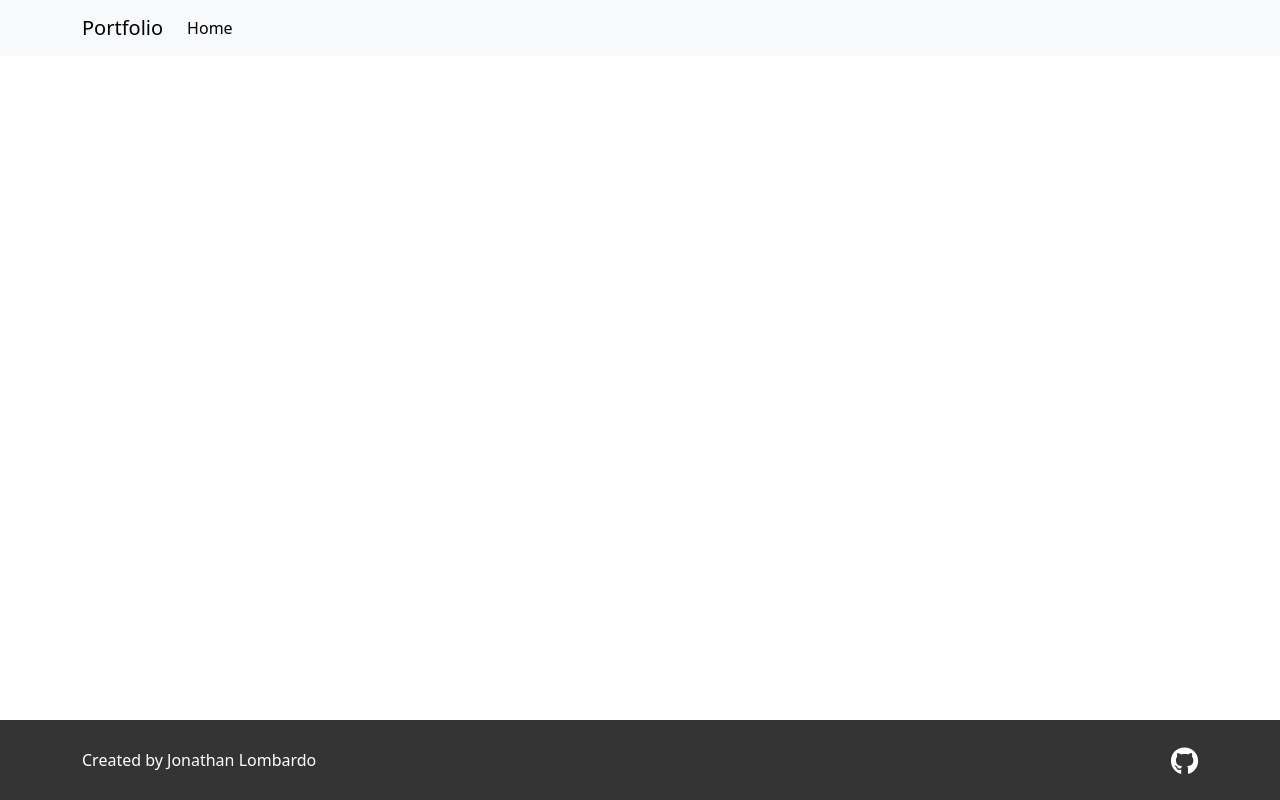
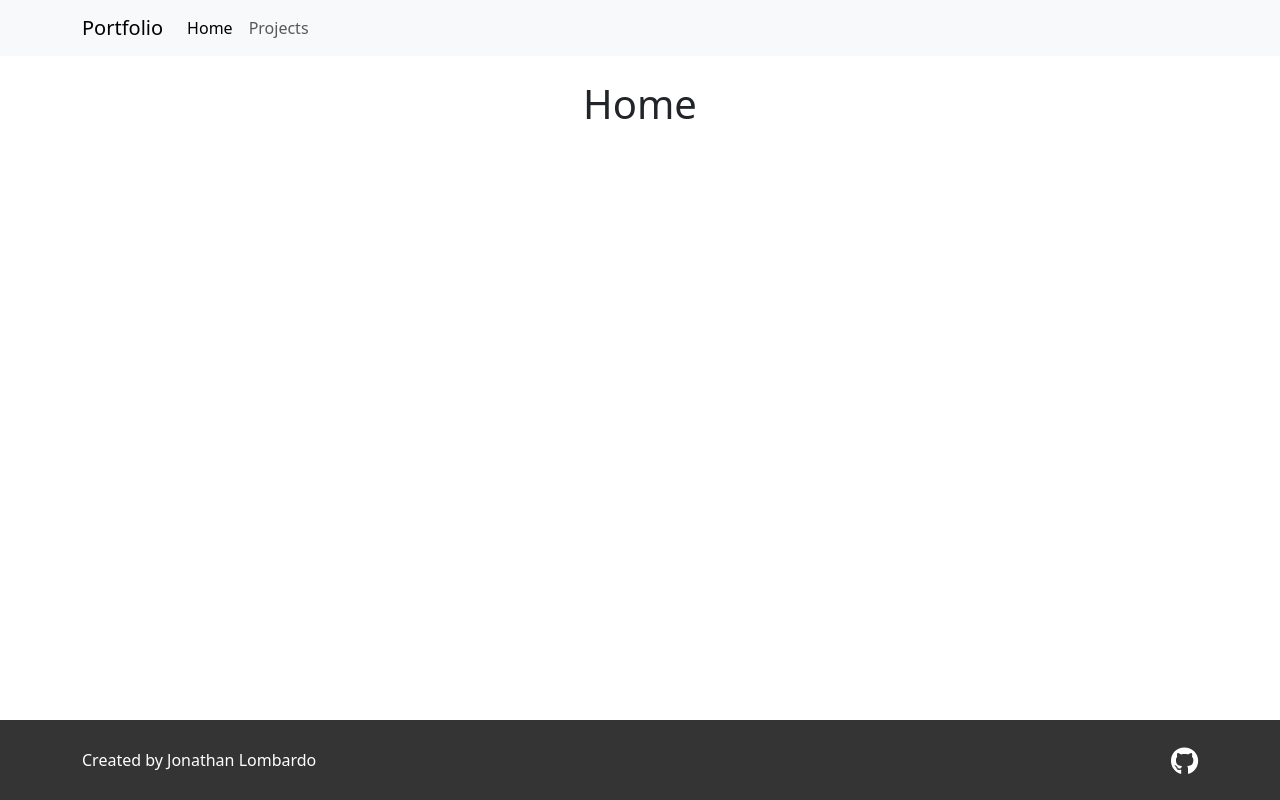
Before and after one commit to jonathanlombardo/vite-boolfolio, a Vue app: page / in a window 1280 px wide. Built offline with nearby package versions, Linux system fonts and the light colour scheme.

Commit message:
add home and navigation

```diff
--- a/src/components/AppHeader.vue
+++ b/src/components/AppHeader.vue
@@ -22,7 +22,10 @@ export default {
         <div class="collapse navbar-collapse" id="navbarSupportedContent">
           <ul class="navbar-nav me-auto mb-2 mb-lg-0">
             <li class="nav-item">
-              <a class="nav-link active" aria-current="page" :href="config.homeUrl">Home</a>
+              <router-link :class="['nav-link', { active: this.$route.name == 'home' }]" aria-current="page" :to="{ name: 'home' }">Home</router-link>
+            </li>
+            <li class="nav-item">
+              <router-link :class="['nav-link', { active: this.$route.name == 'projects.index' }]" aria-current="page" :to="{ name: 'projects.index' }">Projects</router-link>
             </li>
             <!-- <li class="nav-item">
               <a class="nav-link" href="#">Link</a>
--- /dev/null
+++ b/src/pages/HomePage.vue
@@ -0,0 +1,12 @@
+<script>
+// import MyComp from './components/MyComp.vue';
+// import {store} from './store/index.js'
+
+export default {};
+</script>
+
+<template>
+  <h1 class="text-center">Home</h1>
+</template>
+
+<style lang="scss" scoped></style>
--- a/src/router.js
+++ b/src/router.js
@@ -1,15 +1,16 @@
 import { createRouter, createWebHistory } from "vue-router";
 import ProjectIndex from "./pages/ProjectIndex.vue";
+import HomePage from "./pages/HomePage.vue";
 // import NotFound from '.pages/NotFound.vue'
 
 const router = createRouter({
   history: createWebHistory(),
   routes: [
-    // {
-    //   path: "/",
-    //   name: "home",
-    //   component: AppHome,
-    // },
+    {
+      path: "/",
+      name: "home",
+      component: HomePage,
+    },
     {
       path: "/projects",
       name: "projects.index",
--- a/src/store/index.js
+++ b/src/store/index.js
@@ -11,7 +11,6 @@ export const config = {
       },
     },
   },
-  homeUrl: "/",
   socialUrl: {
     gitHub: "https://github.com/jonathanlombardo/",
   },
```
